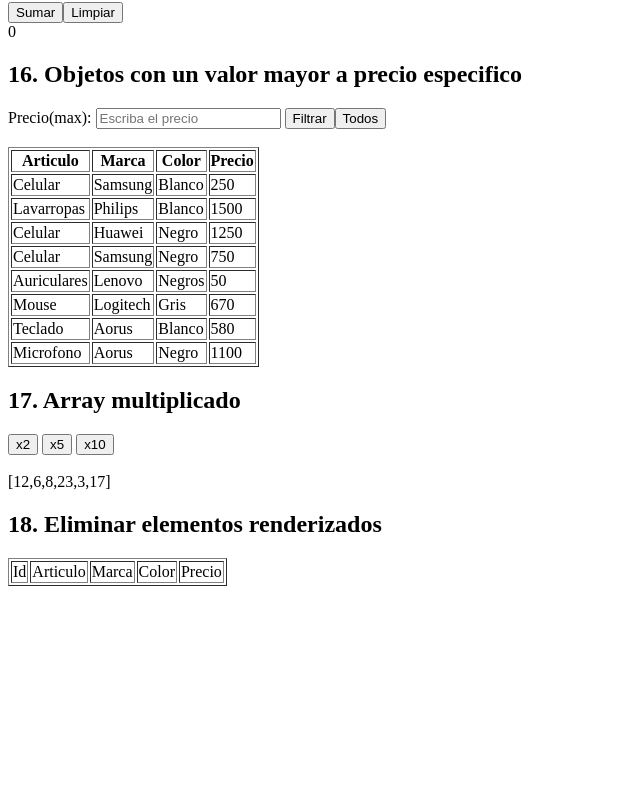
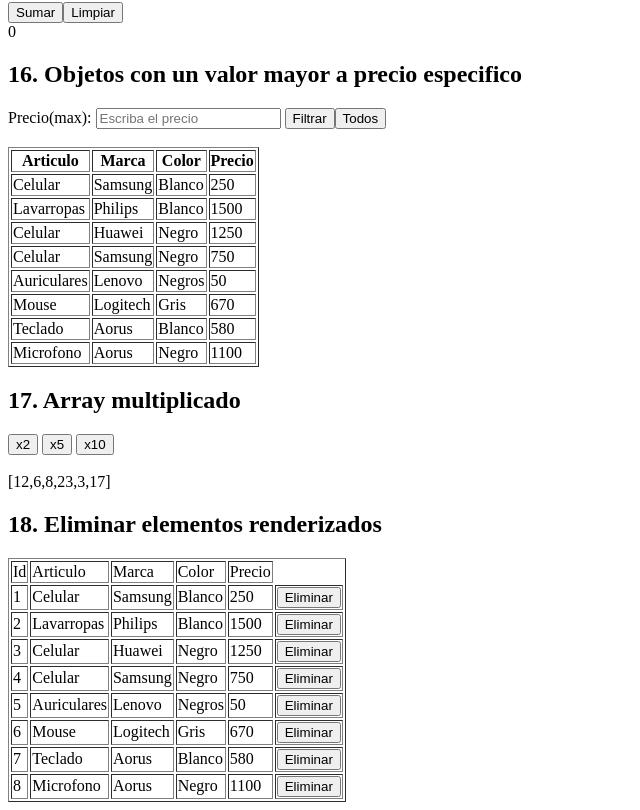
Before and after one commit to matiasmoscone1/practica-ejercicios-logica-programacion-react, a React (Vite) app: page / in a window 1280 px wide. Shown: the part 2701-3511 px from the top of the page, without its empty margins (0-640 px from the left). Before the commit the page ends 3295 px from the top, so only its background shows below. Built offline with nearby package versions, Linux system fonts and the light colour scheme.

Commit message:
Ejercicio 18 resuelto

```diff
--- a/src/ejercicios/EliminarElementos.jsx
+++ b/src/ejercicios/EliminarElementos.jsx
@@ -62,7 +62,7 @@ const EliminarElementos = () => {
         color: "Negro",
         precio: 1100
     }
-    ]
+    ];
 
     const [lista, setLista] = useState(objetos);
 
@@ -95,7 +95,7 @@ const EliminarElementos = () => {
                             <td>{art.marca}</td>
                             <td>{art.color}</td>
                             <td>{art.precio}</td>
-                            <td><button onClick={eliminarElementos(art.id)}>Eliminar</button></td>
+                            <td><button onClick={() => eliminarElementos(art.id)}>Eliminar</button></td>
                         </tr>)
                     })}
                 </tbody>
```
